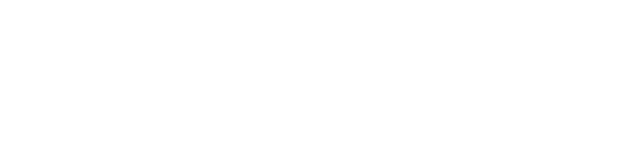
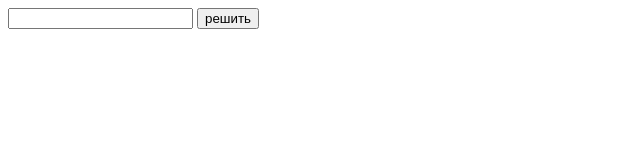
Before and after one commit to Mckenza/ITAcademyCourseJSv.2, a plain HTML site: page Additional_tasks/calc/b3_calc.html in a window 1280 px wide. Shown: the whole page, without its empty margins (0-640 px from the left). Drawn offline with Linux system fonts and the light colour scheme.

Commit message:
add input

```diff
--- a/Additional_tasks/calc/b3_calc.html
+++ b/Additional_tasks/calc/b3_calc.html
@@ -7,6 +7,8 @@
     <title>Document</title>
 </head>
 <body>
+    <input type="input" id='input_id'>
+    <input type="button" id="result" value="решить">
     <script src="b3_calc.js"></script>
 </body>
 </html>
--- a/Additional_tasks/calc/b3_calc.js
+++ b/Additional_tasks/calc/b3_calc.js
@@ -111,6 +111,11 @@ function revers(array){
     return bufArray;
 }
 
+const input = document.getElementById('input_id');
+document.getElementById('result').onclick = () =>{
+    alert(revers(calc(input.value))[0])
+}
+
 console.log(testStr);
 console.log(revers(calc(testStr))[0]);
 console.log(test);
```
